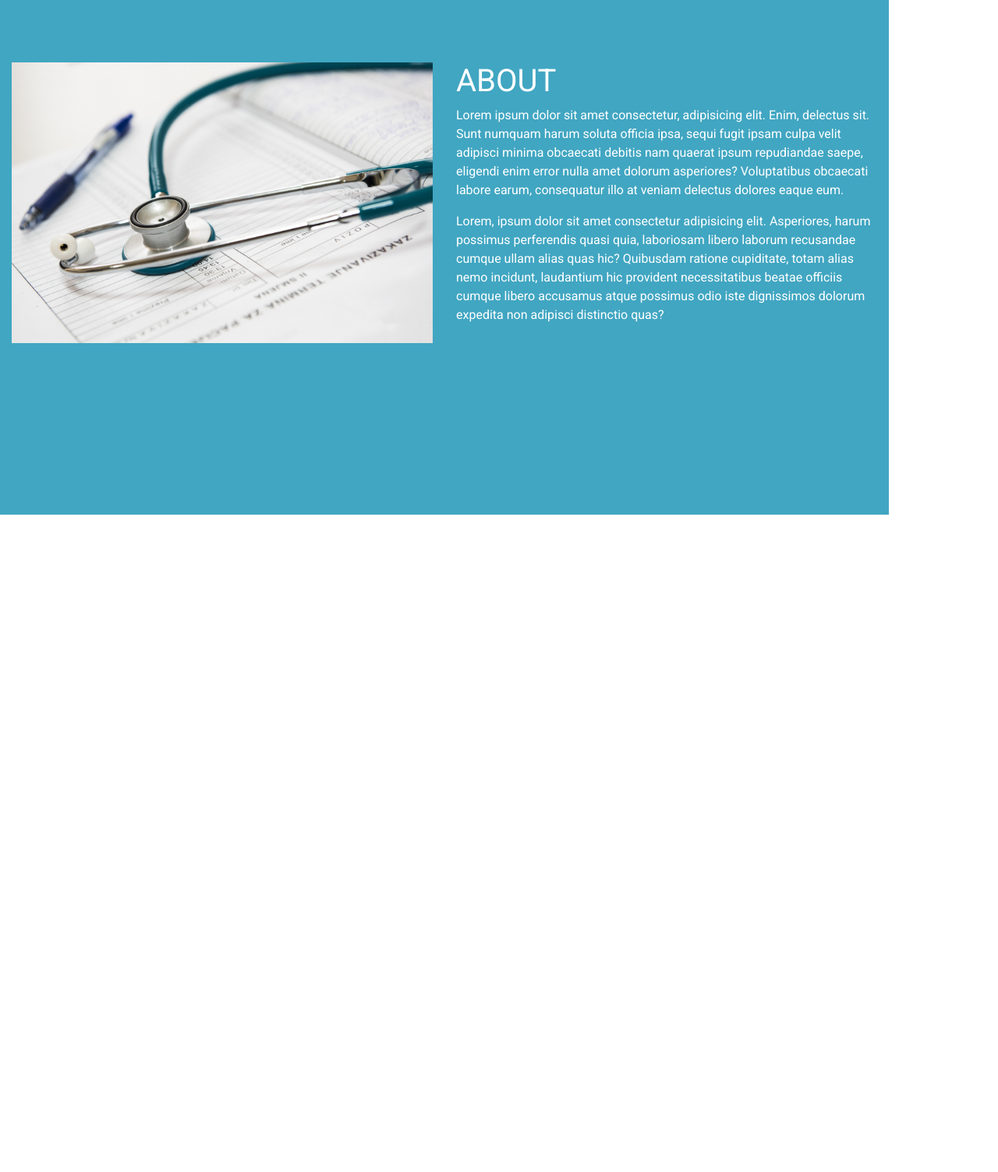
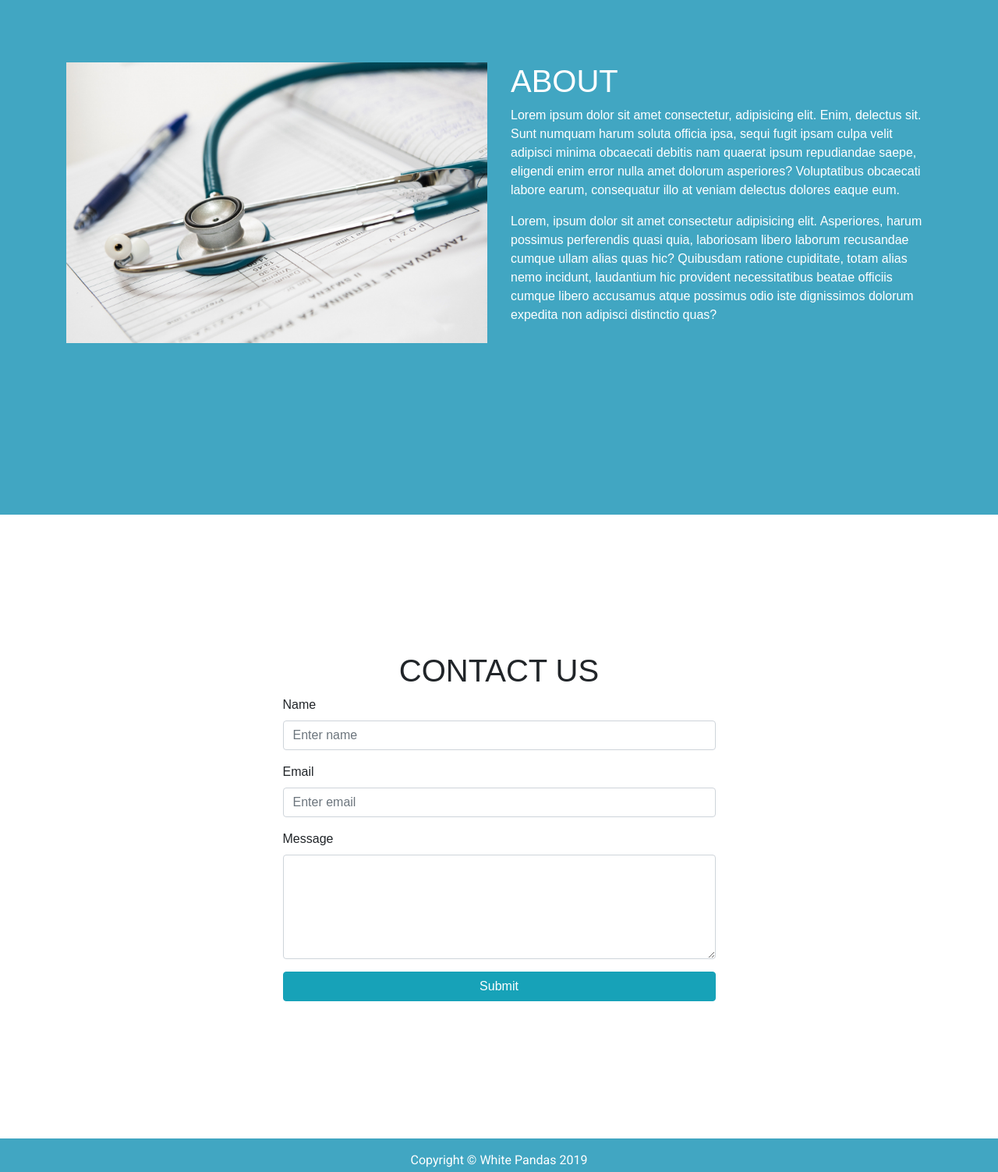
Before and after one commit to rosesandnotes/whatsupdoc-v2, a plain HTML site: page index.html in a window 1280 px wide. Shown: the part 940-2443 px from the top of the page at 78% size. Before the commit the page ends 800 px from the top, so only its background shows below. Drawn offline with nearby package versions, Linux system fonts and the light colour scheme.

Commit message:
updated homepage

```diff
--- a/index.html
+++ b/index.html
@@ -41,7 +41,7 @@
             </li>
 
             <li class="nav-item">
-                <a class="nav-link" href="#">Contact</a>
+                <a class="nav-link" href="#contactsection">Contact</a>
             </li>
 
             <li class="nav-item">
@@ -162,14 +162,58 @@
                   <h2 class="mx-auto mt-2 mb-5 text-secondary" id="subheadertext">Medical information you can trust.</h2>
 
               <div id="homeMenu">
-                  <a href="#"><img src="img/pharmacydir.jpg" alt="pharmacy-dictionary"></a>
-                  <a href=""><img src="img/generalhealth.jpg" alt="general-health"></a>
-                   <a href=""><img src="img/physiciandir.jpg" alt="physician-directory"></a>
+                  <a class="homeOptions" href="#"><img src="img/pharmacydir.jpg" alt="pharmacy-dictionary"></a>
+                  <a class="homeOptions" href=""><img src="img/generalhealth.jpg" alt="general-health"></a>
+                   <a class="homeOptions" href=""><img src="img/physiciandir.jpg" alt="physician-directory"></a>
               </div>
             </div>
         </div>
     </div>
 
+     <!-- About Section -->
+    <div id="aboutsection">
+      <div class="container d-flex h-100 flex-row align-items-center">
+        <div class="row">
+          <div class="col-md-6 mx-auto" >
+            <img src="img/about.jpg" width="100%" height="100%">
+          </div>
+          <div class="col-md-6 mx-auto">
+            <h1 class="text-uppercase">About</h1>
+            <p>
+                Lorem ipsum dolor sit amet consectetur, adipisicing elit. Enim, delectus sit. Sunt numquam harum soluta officia ipsa, sequi fugit ipsam culpa velit adipisci minima obcaecati debitis nam quaerat ipsum repudiandae saepe, eligendi enim error nulla amet dolorum asperiores? Voluptatibus obcaecati labore earum, consequatur illo at veniam delectus dolores eaque eum.
+            </p>
+            <p>
+                Lorem, ipsum dolor sit amet consectetur adipisicing elit. Asperiores, harum possimus perferendis quasi quia, laboriosam libero laborum recusandae cumque ullam alias quas hic? Quibusdam ratione cupiditate, totam alias nemo incidunt, laudantium hic provident necessitatibus beatae officiis cumque libero accusamus atque possimus odio iste dignissimos dolorum expedita non adipisci distinctio quas?
+            </p>
+          </div>
+        </div>
+        </div>
+      </div>
+    </div>
+
+     <!-- Contact Section -->
+     <div id="contactsection">
+      <div class="container d-flex h-100 flex-column justify-content-center align-items-center">
+                <h1 class="text-uppercase" id="contactus" >Contact Us</h1>
+                <form id="contactForm">
+                    <div class="form-group">
+                      <label for="nameInput">Name</label>
+                      <input type="text" class="form-control" id="nameInput"  placeholder="Enter name" required>
+                    </div>
+                    <div class="form-group">
+                      <label for="emailInput">Email</label>
+                      <input type="email" class="form-control" id="emailInput" placeholder="Enter email" required>
+                    </div>
+                    <div class="form-group">
+                      <label for="messageInput">Message</label>
+                      <textarea class="form-control" name="message" id="messageInput" cols="30" rows="5" required></textarea>
+                    </div>
+                    <button type="submit" class="btn btn-info btn-block">Submit</button>
+              </form>
+      </div>
+    </div>
+
+    <!-- Chat box -->
     <div class="chatbox">
             <a class="open-button" id="openpanda" onclick="openForm()"><img src="img/doctorpanda.png"/></a>
             <a class="pandaformbox" id="pandaform" onclick="openForm()"><img src="img/doctorpandaform.png"/></a>
@@ -201,30 +245,12 @@
         </script>
     </div>
 
-    <div id="aboutsection">
-      <div class="container d-flex h-100 align-items-center">
-        <div class="row">
-          <div class="col-md-6 mx-auto" >
-            <img src="img/about.jpg" width="100%" height="100%">
-          </div>
-
-          <div class="col-md-6 mx-auto">
-            <h1 class="text-uppercase">About</h1>
+    <!-- Footer -->
+    <div id="footer">
+      <div id="footersection" align=center>
         <p>
-                Lorem ipsum dolor sit amet consectetur, adipisicing elit. Enim, delectus sit. Sunt numquam harum soluta officia ipsa, sequi fugit ipsam culpa velit adipisci minima obcaecati debitis nam quaerat ipsum repudiandae saepe, eligendi enim error nulla amet dolorum asperiores? Voluptatibus obcaecati labore earum, consequatur illo at veniam delectus dolores eaque eum.
+          Copyright &copy; White Pandas 2019
         </p>
-            <p>
-                Lorem, ipsum dolor sit amet consectetur adipisicing elit. Asperiores, harum possimus perferendis quasi quia, laboriosam libero laborum recusandae cumque ullam alias quas hic? Quibusdam ratione cupiditate, totam alias nemo incidunt, laudantium hic provident necessitatibus beatae officiis cumque libero accusamus atque possimus odio iste dignissimos dolorum expedita non adipisci distinctio quas?
-            </p>
-          </div>
-        </div>
-        </div>
-      </div>
-    </div>
-
-    <div id="contactsection">
-      <div class="container d-flex-align-items-center">
-        <!-- CONTACT SECTION -->
       </div>
     </div>
 
--- a/style.css
+++ b/style.css
@@ -16,6 +16,14 @@ h3{
   text-decoration: none;
 }
 
+.homeOptions img {
+  transition: 0.5s;
+}
+
+.homeOptions img:hover {
+  transform: scale(1.1);
+}
+
 #showcase {
   background-image: url("img/bgweb.jpg");
   height: 100vh;
@@ -29,6 +37,13 @@ h3{
   font-family: Arial, Helvetica, sans-serif;
 
   position: relative;
+}
+
+#showcase, #aboutsection, #contactsection {
+  position: relative;
+  padding: 0 20px;
+  font-family: Arial, Helvetica, sans-serif;
+  height: 100vh;
 }
 
 #showcase h1{
@@ -62,10 +77,24 @@ h3{
 
 #aboutsection {
   background-color: #41A6C2;
-  height: 100vh;
   color: #fff;
-  position: fixed;
 }
+
+
+#contactForm {
+  /* position: absolute;
+  top: 50%;
+ left: 50%;
+ transform: translate(-50%,-50%); */
+ width: 50%;
+}
+
+#footersection {
+  background-color: #41A6C2;
+  color: #fff;
+  padding: 1em;
+}
+
 
 @media (max-width: 996px) {
   #homeMenu img {
```
Also changed, not shown: img/favicon150px.png (added). Lines whose indentation alone changed are shown as unchanged.
